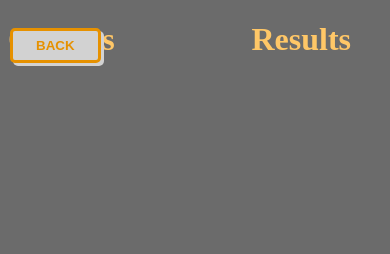
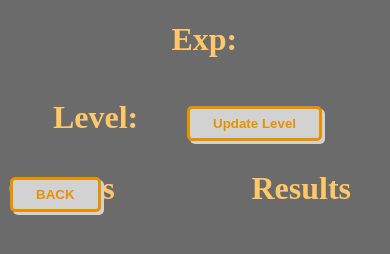
Before and after one commit to MelihKacan/Django-Quiz-App, a Django app: page /user_dashboard_web_page in a window 390 px wide. Shown: the part 238-492 px from the top of the page. Run offline with Django 5.2, Linux system fonts and the light colour scheme; a user stored in the database is signed in; data comes from the database, SQL or seed files in the repository; both versions use the stored data as it was after the commit.

Commit message:
User Level And Expreince Update

```diff
--- a/django_quiz_app/all_api/models.py
+++ b/django_quiz_app/all_api/models.py
@@ -29,3 +29,5 @@
     user = models.OneToOneField(User, on_delete=models.CASCADE)
     theme = models.BooleanField(default=False)
     profile_photo = models.ImageField(upload_to="profile_photos/%Y/%m/%d/",default="profile_photo_default.png")
+    user_level = models.IntegerField(default=1)
+    user_exp = models.FloatField(default=0)
--- a/django_quiz_app/all_api/serializer.py
+++ b/django_quiz_app/all_api/serializer.py
@@ -41,4 +41,13 @@
 class UserProfileSerializer(serializers.ModelSerializer):
     class Meta:
         model = UserProfile
-        fields = ['profile_photo']
+        fields = ['profile_photo',"user_level","user_exp"]
+
+class UserLevelSeralizer(serializers.Serializer):
+    user = serializers.IntegerField()
+    user_level = serializers.IntegerField()
+    user_exp = serializers.FloatField()
+
+class UserExpSerializer(serializers.Serializer):
+    currently_user = serializers.IntegerField()
+    exp = serializers.FloatField()
--- a/django_quiz_app/all_api/urls.py
+++ b/django_quiz_app/all_api/urls.py
@@ -15,4 +15,6 @@
     path("user_dashboard_api",views.user_dashboard_api,name="user_dashboard_api"),
     path("user_dashboard_web_page",views.user_dashboard_web_page,name="user_dashboard_web_page"),
     path("theme_api",views.theme_api,name="theme_api"),
+    path("user_level_api_post",views.user_level_api_post,name="user_level_api_post"),
+    path("user_exp_api_post",views.user_exp_api_post,name="user_exp_api_post"),
 ]
--- a/django_quiz_app/all_api/views.py
+++ b/django_quiz_app/all_api/views.py
@@ -1,6 +1,6 @@
 from django.shortcuts import render, redirect
 from .models import Quiz, Results, UserProfile
-from .serializer import QuizSerializer, ResultSerializer, SettingsSerializer, UserProfileSerializer
+from .serializer import QuizSerializer, ResultSerializer, SettingsSerializer, UserProfileSerializer, UserLevelSeralizer, UserExpSerializer
 from rest_framework.response import Response
 from rest_framework.decorators import api_view
 from django.contrib.auth.decorators import login_required
@@ -145,15 +145,18 @@
 
     user_name = request.user.username
 
+    user_id = request.user.id
+
     user_profile = UserProfile.objects.get(user = request.user)
 
-    user_profile_photo = UserProfileSerializer(user_profile).data['profile_photo']
+    user_profile_photo = UserProfileSerializer(user_profile).data
 
     context = {
         "solved_quiz_results": serialized_solved_quiz_results,
         "solved_quiz": serialized_solved_quiz,
         "user_name": user_name,
-        "user_profile_photo": user_profile_photo,
+        "user_id": user_id,
+        "user_profile": user_profile_photo,
     }
 
     return Response(context)
@@ -172,3 +175,28 @@
     }
 
     return Response(context)
+
+@api_view(['POST'])
+def user_level_api_post(request):
+    if request.method == 'POST':
+        serializer = UserLevelSeralizer(data = request.data)
+        if serializer.is_valid():
+            currently_user = UserProfile.objects.get(user = serializer.validated_data["user"])
+            currently_user.user_exp = serializer.validated_data["user_exp"]
+            currently_user.user_level = serializer.validated_data["user_level"]
+            currently_user.save()
+            return Response(serializer.data)
+        else:
+            return Response(serializer.errors)
+
+@api_view(['POST'])
+def user_exp_api_post(request):
+    if request.method == 'POST':
+        serializer = UserExpSerializer(data = request.data)
+        if serializer.is_valid():
+            currently_user = UserProfile.objects.get(user = serializer.validated_data["currently_user"])
+            currently_user.user_exp += serializer.validated_data["exp"]
+            currently_user.save()
+            return Response(serializer.data)
+        else:
+            return Response(serializer.errors)
--- a/django_quiz_app/static/css/style.css
+++ b/django_quiz_app/static/css/style.css
@@ -127,7 +127,7 @@
     color:rgb(205, 205, 205);
 }
 
-@media only screen and (min-width:500px){
+@media only screen and (min-width:601px){
     #submit{
         margin-top: 7px;
         margin-left:7px;
@@ -148,13 +148,21 @@
     .user_dashboard_quiz_result{
         display:inline;
         right:10%;
-        position: absolute
+        position: absolute;
     }
 
     .user_dashboard_quiz_name{
         display: inline-flex
     }
 
+    #user_level_button{
+        display: block!important;
+        margin-left: auto;
+        margin-right: auto;
+    }
+
+    #user_level,
+    #user_exp,
     .user_dashboard_username{
         display: block;
         text-align: center;
@@ -162,8 +170,10 @@
 
     .quizzes_container{
         display: inline-block;
-        width: 180px;
+        width: 30%;
         margin-left:70px;
+        margin-top:5%;
+        vertical-align: top;
     }
 
     .user_container{
@@ -172,7 +182,7 @@
 }
 
 
-@media only screen and (max-width:500px){
+@media only screen and (max-width:600px){
 .quiz_name{
     text-align: center;
 }
@@ -269,6 +279,14 @@
     display: inline-flex
 }
 
+#user_level,
+#user_exp,
+#user_level_button{
+    text-align: center;
+    display: inline-block;
+    margin-left: 5%;
+    margin-bottom: 8%;
+}
 .user_dashboard_username{
     text-align: center;
 }
@@ -283,3 +301,19 @@
 }
 
 }
+
+@media only screen and (max-width:400px){
+    #user_exp{
+        text-align: center;
+        display: block;
+        margin-bottom: 5%;
+    }
+
+    #user_level,
+    #user_level_button{
+        text-align: center!important;
+        display: inline-block!important;
+        margin-left: 12%;
+        margin-bottom: 8%;
+    }
+}
--- a/django_quiz_app/static/js/user_dashboard.js
+++ b/django_quiz_app/static/js/user_dashboard.js
@@ -13,10 +13,64 @@
                 }
             })
         })
-        console.log(data.user_profile_photo)
-        var full_url = data.user_profile_photo;
+        $("#user_exp").append(data.user_profile.user_exp)
+        $("#user_level").append(data.user_profile.user_level)
+        var full_url = data.user_profile.profile_photo;
         $(".user_dashboard_user_photo").attr('src', full_url);
         $("#quiz_success").html(_success);
 
-    })
+        $("#user_level_button").click(function(){
+            if(data.user_profile.user_exp >= 100){
+                var random = Math.floor(Math.random() * 2) + 1
+                alert(random)
+                if(random == 2){
+                    alert("Level Atladın. Tebrikler")
+                    $.ajax({
+                        url: "/user_level_api_post",
+                        type: "POST",
+                        headers: {
+                            'X-CSRFToken': csrfToken
+                        },
+                        data: JSON.stringify({
+                            "user": data.user_id,
+                            "user_level": data.user_profile.user_level + 1,
+                            "user_exp": data.user_profile.user_exp - 100
+                        }),
+                        contentType: "application/json",
+                        success: function(response){
+                            location.reload(true);
+                        },
+                        error: function(xhr, status, error){
+                            console.log(xhr.responseText);
+                        }
+                    });
+                }
+                else{
+                    alert("Şanssızlık sonucu level atlayamadın. Bir dahaki sefere bol şans")
+                    $.ajax({
+                        url: "/user_level_api_post",
+                        type: "POST",
+                        headers: {
+                            'X-CSRFToken': csrfToken
+                        },
+                        data: JSON.stringify({
+                            "user": data.user_id,
+                            "user_level": data.user_profile.user_level,
+                            "user_exp": data.user_profile.user_exp - 100
+                        }),
+                        contentType: "application/json",
+                        success: function(response){
+                            location.reload(true);
+                        },
+                        error: function(xhr, status, error){
+                            console.log(xhr.responseText);
+                        }
+                    });
+                }
+            }
+            else{
+                alert("Yeterli Exp Puanın Yok")
+            }
+        })
 })
+})
--- a/django_quiz_app/templates/user_dashboard.html
+++ b/django_quiz_app/templates/user_dashboard.html
@@ -7,6 +7,9 @@
     <meta name="viewport" content="width=device-width, initial-scale=1.0">
     <title>Document</title>
     <script src="https://code.jquery.com/jquery-3.7.1.min.js" ></script>
+    <script>
+        var csrfToken = "{{ csrf_token }}";
+    </script>
     <script src="{% static 'js/user_dashboard.js' %}"></script>
     <script src="{% static 'js/theme.js' %}"></script>
     <link rel="stylesheet" href="{% static 'css/style.css' %}">
@@ -16,6 +19,9 @@
     <div class="user_container">
         <img class="user_dashboard_user_photo" src="" alt="">
         <h1 class="user_dashboard_username" id="username"></h1>
+        <h1 class="user_dashboard_username" id="user_exp">Exp:</h1>
+        <h1 class="user_dashboard_username" id="user_level">Level:</h1>
+        <button class="user_dashboard_username" id="user_level_button">Update Level</button>
     </div>
     <div class="quizzes_container">
         <h1 style="display: inline;" class="user_dashboard_quiz_name">Quizzes</h1>
```
Also changed, not shown: django_quiz_app/static/js/quiz_page.js (+19 -0 lines), django_quiz_app/all_api/migrations/0010_userprofile_user_exp_userprofile_user_level.py (added), django_quiz_app/db.sqlite3.
